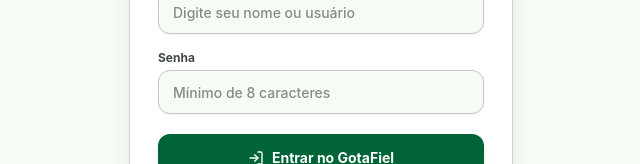
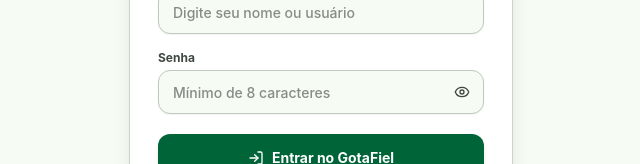
Before and after one commit to ThyagoToledo/GotaFiel, a React (Vite) app: page / in a window 1280 px wide. Shown: the part 452-616 px from the top of the page, without its empty margins (319-959 px from the left). Built offline with nearby package versions, Linux system fonts and the light colour scheme; no server answers.

Commit message:
feat(auth): add show/hide password visibility toggle in login and register form

```diff
--- a/src/components/AuthView.tsx
+++ b/src/components/AuthView.tsx
@@ -1,5 +1,5 @@
 import React, { useState } from 'react';
-import { LogIn, UserPlus, Sparkles, ShieldCheck, Droplets } from 'lucide-react';
+import { LogIn, UserPlus, Sparkles, ShieldCheck, Droplets, Eye, EyeOff } from 'lucide-react';
 import { api, AuthUser } from '../api/client';
 
 interface AuthViewProps {
@@ -20,6 +20,7 @@ export const AuthView: React.FC<AuthViewProps> = ({ onAuthenticated, initialErro
   const [mode, setMode] = useState<'login' | 'register'>('login');
   const [name, setName] = useState('');
   const [password, setPassword] = useState('');
+  const [showPassword, setShowPassword] = useState(false);
   const [error, setError] = useState(initialError ?? '');
   const [isSubmitting, setIsSubmitting] = useState(false);
 
@@ -94,17 +95,32 @@ export const AuthView: React.FC<AuthViewProps> = ({ onAuthenticated, initialErro
 
           <label className="flex flex-col gap-1 text-xs font-bold text-on-surface-variant">
             Senha
+            <div className="relative flex items-center">
               <input
                 value={password}
                 onChange={(event) => setPassword(event.target.value)}
                 required
                 minLength={8}
                 maxLength={200}
-              type="password"
+                type={showPassword ? 'text' : 'password'}
                 autoComplete={mode === 'login' ? 'current-password' : 'new-password'}
-              className="h-11 rounded-xl border border-outline-variant bg-surface px-3.5 text-sm text-on-surface font-medium focus:outline-none focus:border-primary focus:ring-1 focus:ring-primary shadow-xs"
+                className="w-full h-11 rounded-xl border border-outline-variant bg-surface pl-3.5 pr-11 text-sm text-on-surface font-medium focus:outline-none focus:border-primary focus:ring-1 focus:ring-primary shadow-xs"
                 placeholder="Mínimo de 8 caracteres"
               />
+              <button
+                type="button"
+                onClick={() => setShowPassword((prev) => !prev)}
+                className="absolute right-1 w-9 h-9 flex items-center justify-center text-on-surface-variant hover:text-on-surface rounded-lg hover:bg-surface-container transition-colors cursor-pointer"
+                title={showPassword ? 'Ocultar senha' : 'Ver senha'}
+                aria-label={showPassword ? 'Ocultar senha' : 'Ver senha'}
+              >
+                {showPassword ? (
+                  <EyeOff className="w-4 h-4 text-primary" />
+                ) : (
+                  <Eye className="w-4 h-4" />
+                )}
+              </button>
+            </div>
           </label>
 
           <button
```
Lines whose indentation alone changed are shown as unchanged.
